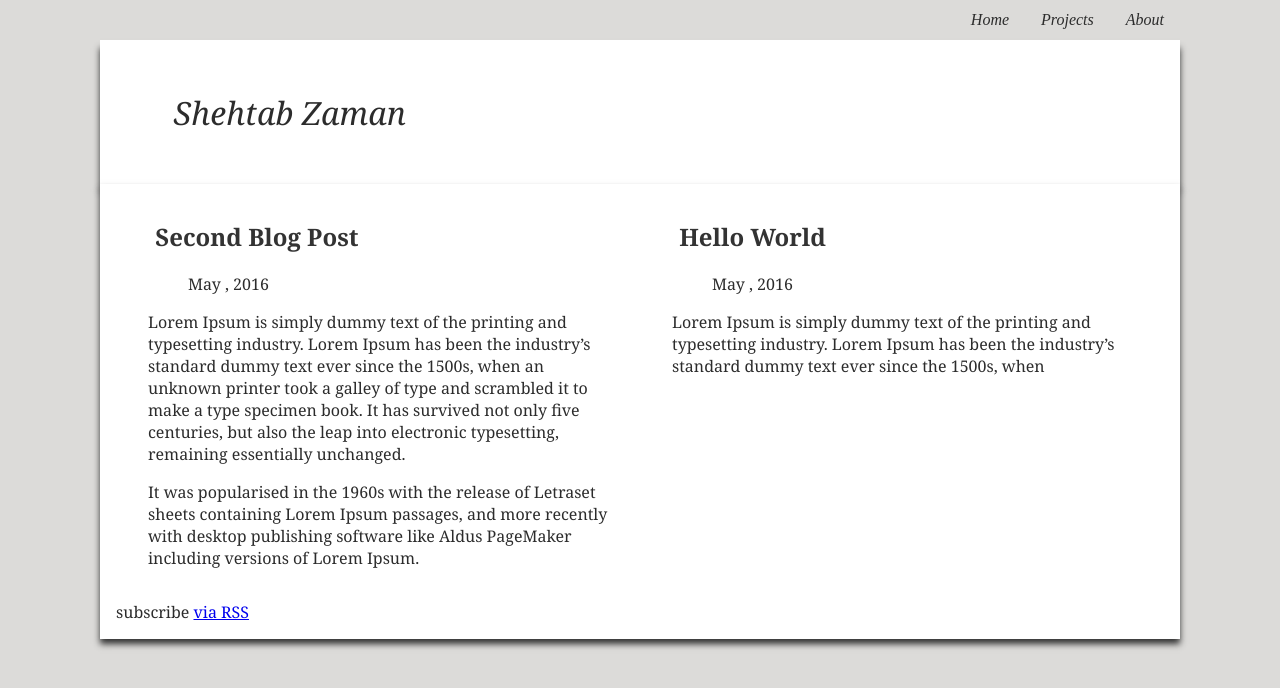
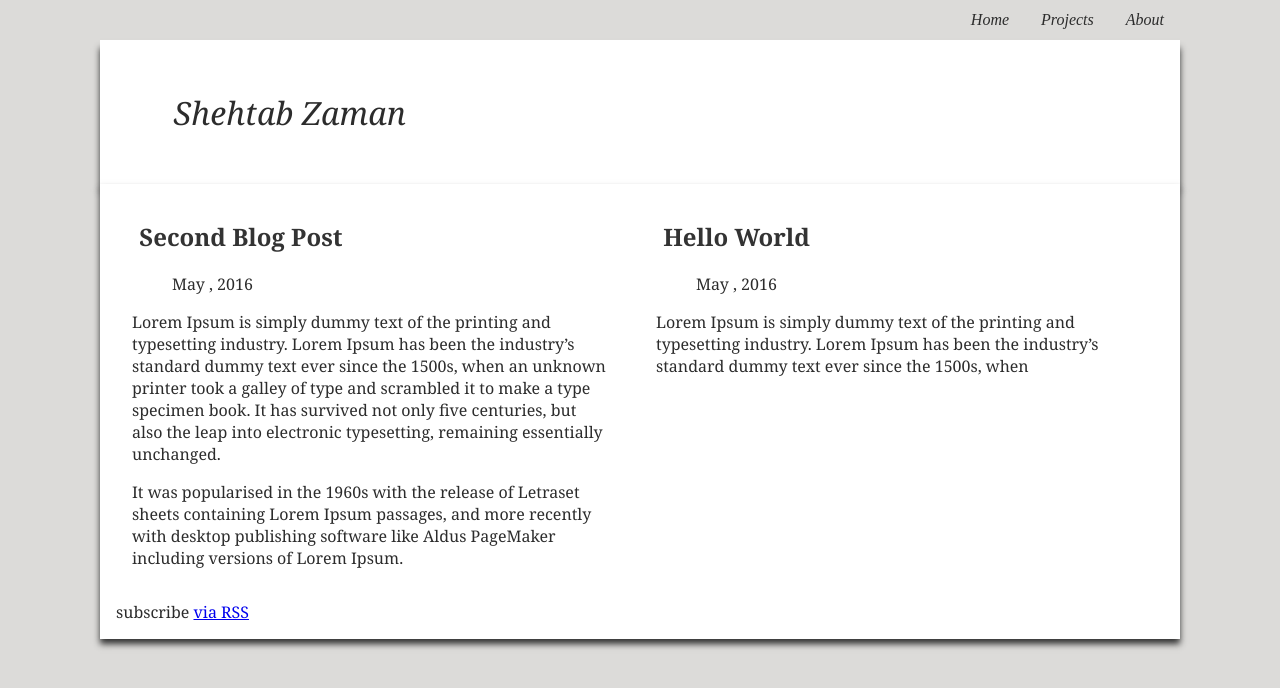
Before and after one commit to szaman19/szaman19.github.io, a Jekyll site: the page built from index.html, in a window 1280 px wide. Shown: the top 688 px of the page. Built offline with Jekyll 4.4.1, drawn with Linux system fonts in a browser that asks for light colours.

Commit message:
fixed padding issue in mobile for blog post body

```diff
--- a/css/master.css
+++ b/css/master.css
@@ -131,9 +131,10 @@
       width: 50%;
 
     }
+    /*Post body styles*/
     ul.post-list>li>div.blog-post{
       padding-right: 2em;
-      padding-left: 2em;
+      padding-left: 1em;
     }
 
     ul.post-list>li:hover{
@@ -175,4 +176,10 @@
       ul.post-list>li{
         width: 100%;
       }
+      /*Post body styles*/
+      ul.post-list>li>div.blog-post{
+        padding-right: 2em;
+        padding-left: 1em;
+      }
+
     }
--- a/css/post.css
+++ b/css/post.css
@@ -35,7 +35,7 @@
       #sectionTitle{
         padding-top: 1.8em;
         padding-bottom: 1.8em;
-        padding-left: .6em;
+        padding-left: .3em;
       }
       h1.blog-title{
         font-size: 2em;
```
